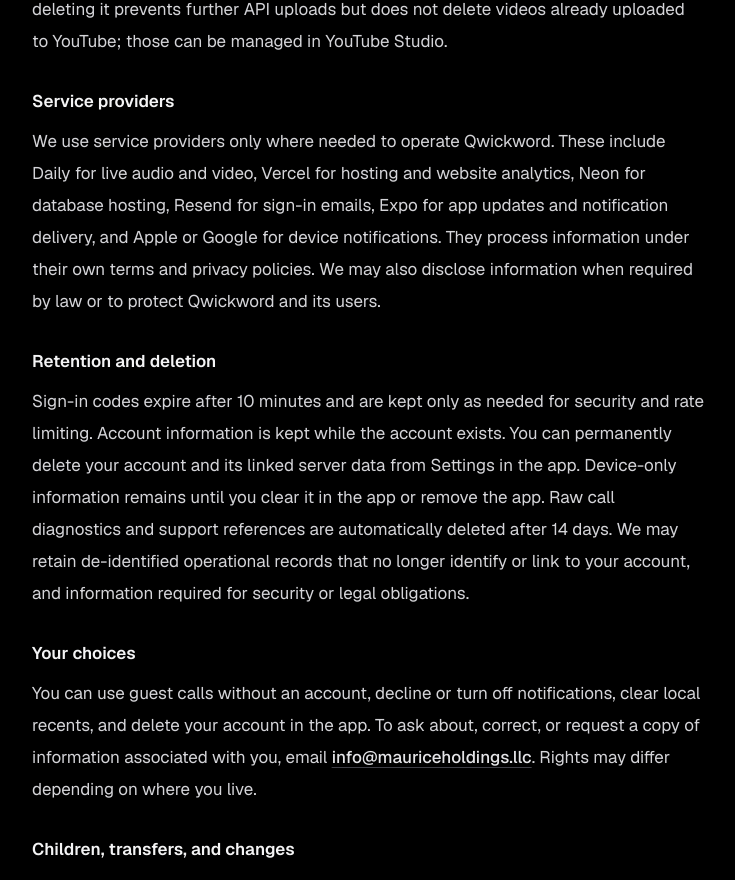
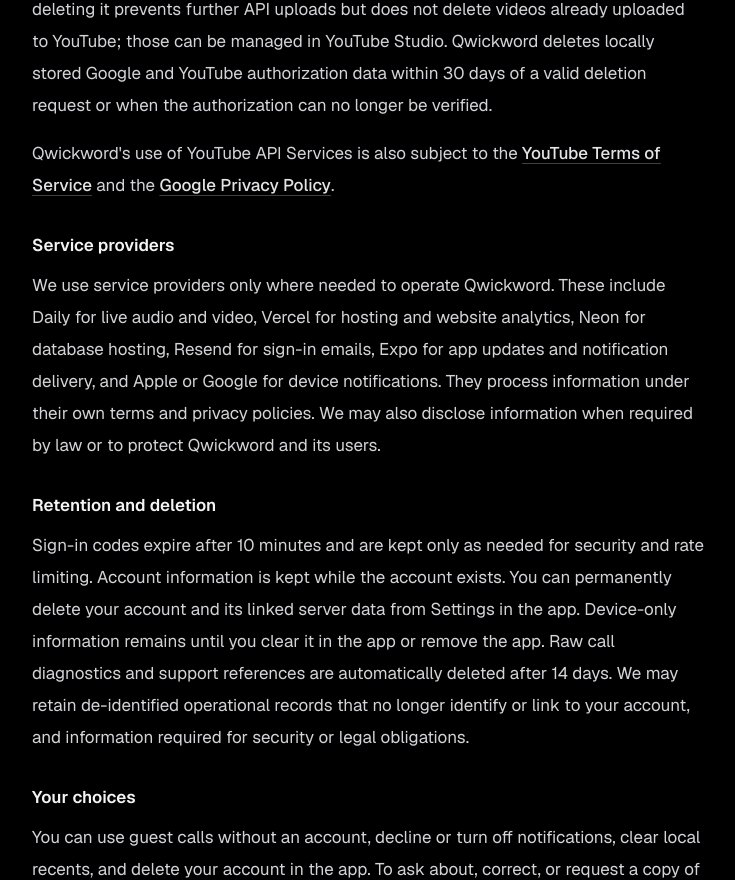
Before and after one commit to 5unR4yDK/qwickword, a Next.js app: page /about in a window 1280 px wide. Shown: the part 3670-4550 px from the top of the page, without its empty margins (272-1007 px from the left). Built offline with nearby package versions, Linux system fonts and the light colour scheme.

Commit message:
Complete YouTube audit privacy disclosure

```diff
--- a/src/app/about/page.tsx
+++ b/src/app/about/page.tsx
@@ -311,7 +311,28 @@
                     to delete the locally stored authorization. Revoking or
                     deleting it prevents further API uploads but does not delete
                     videos already uploaded to YouTube; those can be managed in
-                    YouTube Studio.
+                    YouTube Studio. Qwickword deletes locally stored Google and
+                    YouTube authorization data within 30 days of a valid
+                    deletion request or when the authorization can no longer be
+                    verified.
+                  </p>
+                  <p>
+                    Qwickword&apos;s use of YouTube API Services is also subject
+                    to the{" "}
+                    <a
+                      href="https://www.youtube.com/t/terms"
+                      className="font-medium text-zinc-800 underline decoration-zinc-300 underline-offset-4 hover:text-zinc-950 dark:text-zinc-200 dark:decoration-zinc-700 dark:hover:text-white"
+                    >
+                      YouTube Terms of Service
+                    </a>{" "}
+                    and the{" "}
+                    <a
+                      href="https://policies.google.com/privacy"
+                      className="font-medium text-zinc-800 underline decoration-zinc-300 underline-offset-4 hover:text-zinc-950 dark:text-zinc-200 dark:decoration-zinc-700 dark:hover:text-white"
+                    >
+                      Google Privacy Policy
+                    </a>
+                    .
                   </p>
                 </div>
               </div>
```
